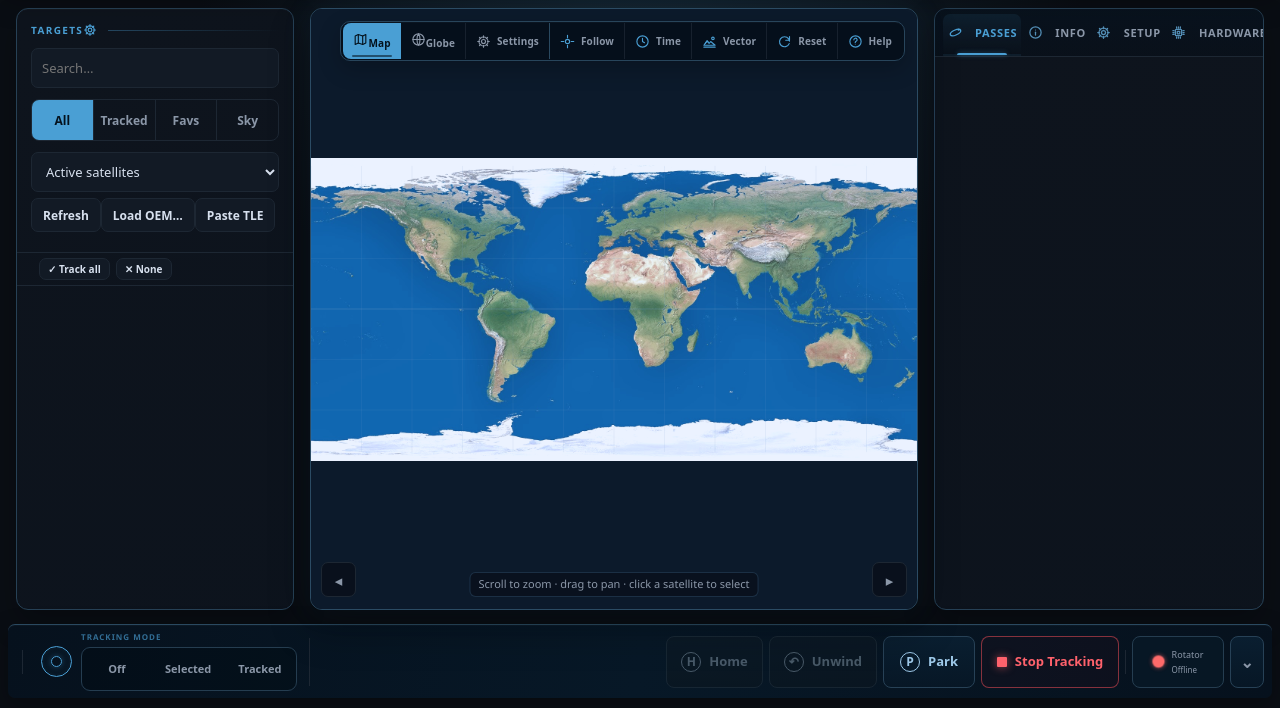
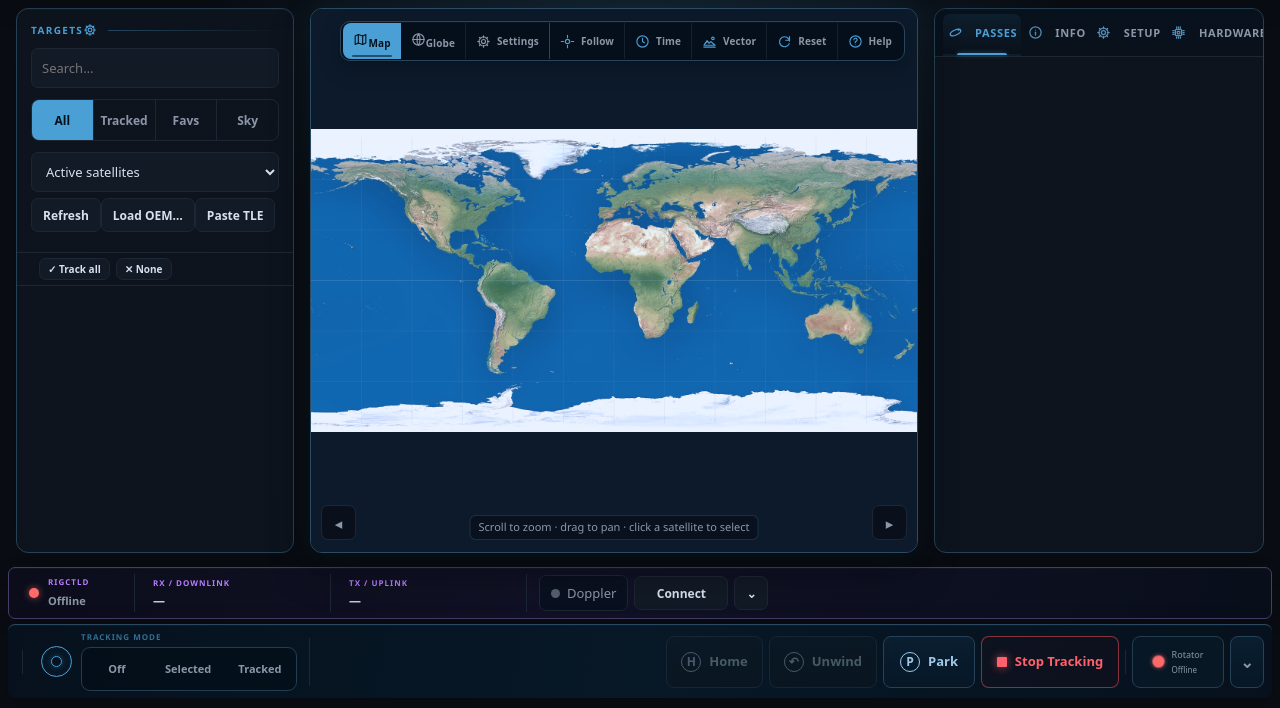
Before and after one commit to Pyrodrifter/SkyPhreak, a website built with Vite: page src/index.html in a window 1280 px wide. Shown: the part 92-800 px from the top of the page. Built offline with nearby package versions, Linux system fonts and the light colour scheme; what globe.gl, world-atlas would draw is missing.

Commit message:
Add collapsible rigctld control bar

```diff
--- a/src/core/store.js
+++ b/src/core/store.js
@@ -111,6 +111,7 @@ const DEFAULTS = {
   // uplinkHz, uplinkMode, invert, label }. Override the single global downlink so
   // each bird tunes to its own up/down pair. See core/radioProfiles.js.
   radioProfiles: {},
+  rigBarCollapsed: false,
 };
 
 const listeners = new Set();
--- a/src/main.js
+++ b/src/main.js
@@ -1515,6 +1515,7 @@ function driveHardware(frame, date, live = true) {
   const dopId = dopTarget && dopTarget.id;
   const profile = dopId ? resolveProfile(state.radioProfiles, dopId, state.hw.radio) : null;
   const tune = dopplerFactor != null ? radioTuning(profile, dopplerFactor) : null;
+  ui.setRadioTuning(tune);
   if (ui.hw.radFreqLive) {
     ui.hw.radFreqLive.innerHTML = '';
     if (tune) {
--- a/src/style.css
+++ b/src/style.css
@@ -993,6 +993,48 @@ html.ui-lg .mission-console {
 @media (max-width: 840px) { .mission-console .mission-metrics { display: none; } .mission-console .brand-logo { width: 42px; height: 42px; } .mission-console .brand-text small, .mission-target-kind { display: none; } }
 
 /* Mission-control footer: segmented instrument strip. */
+.mission-console .rigbar {
+  display: flex; align-items: center; gap: 6px; width: calc(100% - 16px); min-width: 0;
+  height: 52px; flex: 0 0 52px; margin: 0 8px 5px; padding: 6px 8px;
+  overflow: hidden; white-space: nowrap; color: var(--text-dim);
+  border: 1px solid color-mix(in srgb, #b77cff 26%, var(--line)); border-radius: 7px;
+  background: linear-gradient(100deg, #0b0d1b, #111226 48%, #090e1b);
+  box-shadow: inset 0 1px rgba(255,255,255,.025), 0 5px 16px rgba(0,0,0,.2);
+}
+.mission-console .rigbar-brand, .mission-console .rigbar-readout { display: flex; align-items: center; min-width: 0; height: 38px; padding: 0 12px; border-right: 1px solid var(--line); }
+.mission-console .rigbar-brand { gap: 9px; min-width: 118px; }
+.mission-console .rigbar-brand > div, .mission-console .rigbar-readout { flex-direction: column; align-items: flex-start; justify-content: center; }
+.mission-console .rigbar small { display: block; margin-bottom: 3px; color: #b77cff; font-size: 8px; font-weight: 800; letter-spacing: 1px; }
+.mission-console .rigbar-state { color: var(--text-dim); font-size: 11px; font-weight: 700; }
+.mission-console .rigbar-led { width: 10px; height: 10px; flex: 0 0 10px; border-radius: 50%; background: var(--danger); box-shadow: 0 0 7px color-mix(in srgb, var(--danger) 65%, transparent); }
+.mission-console .rigbar.connected .rigbar-led { background: var(--success); box-shadow: 0 0 8px color-mix(in srgb, var(--success) 70%, transparent); }
+.mission-console .rigbar.connected .rigbar-state { color: var(--success); }
+.mission-console .rigbar-readout { min-width: 190px; }
+.mission-console .rigbar-freq { overflow: hidden; max-width: 100%; color: var(--text); font-size: 12px; font-variant-numeric: tabular-nums; text-overflow: ellipsis; }
+.mission-console .rigbar-toggle { display: inline-flex; align-items: center; gap: 7px; min-height: 36px; padding: 0 11px; border: 1px solid var(--line); border-radius: 7px; background: rgba(8,17,31,.8); color: var(--text-dim); cursor: pointer; }
+.mission-console .rigbar-toggle-dot { width: 9px; height: 9px; border-radius: 50%; background: #556070; }
+.mission-console .rigbar-toggle.on { color: #d7c4ff; border-color: rgba(183,124,255,.48); }
+.mission-console .rigbar-toggle.on .rigbar-toggle-dot { background: #b77cff; box-shadow: 0 0 8px #b77cff; }
+.mission-console .rigbar-connect { min-width: 94px; min-height: 36px; }
+.mission-console .rigbar-collapse { display: inline-grid; place-items: center; min-width: 34px; width: 34px; min-height: 36px; padding: 0; }
+.mission-console .rigbar.collapsed { height: 36px; flex-basis: 36px; padding-top: 3px; padding-bottom: 3px; }
+.mission-console .rigbar.collapsed .rigbar-readout, .mission-console .rigbar.collapsed .rigbar-toggle, .mission-console .rigbar.collapsed .rigbar-connect { display: none; }
+.mission-console .rigbar.collapsed .rigbar-brand { height: 28px; border-right: 0; }
+@media (max-width: 900px) {
+  .mission-console .rigbar-tx { display: none; }
+  .mission-console .rigbar-readout { min-width: 160px; }
+}
+@media (max-width: 650px) {
+  .mission-console .rigbar-rx { flex: 1 1 auto; }
+  .mission-console .rigbar-brand { min-width: 96px; padding-left: 6px; padding-right: 6px; }
+  .mission-console .rigbar-toggle span:last-child { display: none; }
+  .mission-console .rigbar-toggle { padding: 0 9px; }
+  .mission-console .rigbar-connect { min-width: 76px; }
+}
+@media (max-width: 480px) {
+  .mission-console .rigbar-readout { display: none; }
+  .mission-console .rigbar .spacer { flex: 1; }
+}
 .mission-console .statusbar { width: calc(100% - 16px); min-width: 0; height: var(--mc-sb-h); gap: 6px; margin: 0 8px 10px; padding: 8px; flex-wrap: nowrap; overflow: hidden; border-color: color-mix(in srgb, var(--accent) 28%, var(--line)); border-radius: 7px; background: linear-gradient(100deg, #06111d, #071827 50%, #06111d); box-shadow: inset 0 1px rgba(255,255,255,.025), 0 8px 24px rgba(0,0,0,.28); }
 /* Two side-by-side zones (UTC | LOCAL). flex-direction is set explicitly — an older
    column rule once leaked in here and stacked the zones taller than the bar. */
--- a/src/views/ui.js
+++ b/src/views/ui.js
@@ -468,6 +468,40 @@ export function createUI(handlers) {
     class: 'btn sm sb-collapse', title: 'Collapse / expand the status bar',
     onclick: () => store.patch({ sbCollapsed: !store.get().sbCollapsed }),
   }, '⌄');
+  const rigRx = h('strong', { class: 'rigbar-freq' }, '—');
+  const rigTx = h('strong', { class: 'rigbar-freq' }, '—');
+  const rigState = h('span', { class: 'rigbar-state' }, 'Offline');
+  const rigDoppler = h('button', {
+    class: 'rigbar-toggle', type: 'button', role: 'switch', 'aria-checked': 'false',
+    onclick: () => store.patchIn('hw.radio', { doppler: !store.get().hw.radio.doppler }),
+  }, [h('span', { class: 'rigbar-toggle-dot' }), h('span', {}, 'Doppler')]);
+  const rigConnect = h('button', {
+    class: 'btn sm rigbar-connect', onclick: () => handlers.connectRadio(),
+  }, 'Connect');
+  const rigCollapse = h('button', {
+    class: 'btn sm rigbar-collapse', title: 'Collapse / expand rigctld controls',
+    onclick: () => store.patch({ rigBarCollapsed: !store.get().rigBarCollapsed }),
+  }, '⌄');
+  const rigbar = h('footer', { class: 'rigbar' }, [
+    h('div', { class: 'rigbar-brand' }, [h('span', { class: 'rigbar-led' }), h('div', {}, [h('small', {}, 'RIGCTLD'), rigState])]),
+    h('div', { class: 'rigbar-readout rigbar-rx' }, [h('small', {}, 'RX / DOWNLINK'), rigRx]),
+    h('div', { class: 'rigbar-readout rigbar-tx' }, [h('small', {}, 'TX / UPLINK'), rigTx]),
+    h('div', { class: 'spacer' }),
+    rigDoppler,
+    rigConnect,
+    rigCollapse,
+  ]);
+  function syncRigBar() {
+    const r = store.get().hw.radio;
+    const doppler = !!r.doppler;
+    rigDoppler.classList.toggle('on', doppler);
+    rigDoppler.setAttribute('aria-checked', doppler ? 'true' : 'false');
+    rigbar.classList.toggle('collapsed', !!store.get().rigBarCollapsed);
+    rigCollapse.textContent = store.get().rigBarCollapsed ? '⌃' : '⌄';
+    rigbar.title = `rigctld ${r.host}:${r.port}`;
+  }
+  store.subscribe(syncRigBar);
+  syncRigBar();
   const sbHomeBtn = h('button', {
     class: 'btn sm sb-rot-action sb-home',
     title: 'Home rotator: zero AZ at its manually centred position, seek the EL limit switch, then zero EL',
@@ -501,6 +535,9 @@ export function createUI(handlers) {
   function setStatus({ rotConnected, radConnected, tracking, slewing }) {
     sbRot.set(rotConnected);
     sbRad.set(radConnected);
+    rigbar.classList.toggle('connected', !!radConnected);
+    rigState.textContent = radConnected ? 'Connected' : 'Offline';
+    rigConnect.textContent = radConnected ? 'Disconnect' : 'Connect';
     const superrotReady = !!rotConnected && store.get().hw.rotator.protocol === 'superrot';
     sbHomeBtn.disabled = !superrotReady;
     sbUnwindBtn.disabled = !superrotReady;
@@ -533,6 +570,10 @@ export function createUI(handlers) {
     sbWrap.title = `Cable wrap: ${info.az.toFixed(0)}° from north (${t.toFixed(2)} turns). `
       + `Amber ≥ ${info.warn}°, red ≥ ${info.max}° — unwind manually.`;
   }
+  function setRadioTuning(info) {
+    rigRx.textContent = info?.downlinkTunedHz ? `${(info.downlinkTunedHz / 1e6).toFixed(5)} MHz${info.downlinkMode ? ` · ${info.downlinkMode}` : ''}` : '—';
+    rigTx.textContent = info?.uplinkTunedHz ? `${(info.uplinkTunedHz / 1e6).toFixed(5)} MHz${info.uplinkMode ? ` · ${info.uplinkMode}` : ''}` : '—';
+  }
 
   // Collapse/expand the side panels, and set the global UI size class.
   function applyLayout(state) {
@@ -547,6 +588,7 @@ export function createUI(handlers) {
     if (fieldBtn) fieldBtn.classList.toggle('active', !!state.fieldMode);
     followBtn.classList.toggle('active', !!state.followSat);
     statusbar.classList.toggle('collapsed', !!state.sbCollapsed);
+    rigbar.classList.toggle('collapsed', !!state.rigBarCollapsed);
     sbCollapseBtn.textContent = state.sbCollapsed ? '⌃' : '⌄';
     applyWakeLock(!!state.fieldMode);
   }
@@ -656,7 +698,7 @@ export function createUI(handlers) {
     return acts;
   }
 
-  app.append(topbar, h('div', { class: 'body' }, [sidebar, stage, rightpanel]), statusbar, helpOverlay, cmdOverlay);
+  app.append(topbar, h('div', { class: 'body' }, [sidebar, stage, rightpanel]), rigbar, statusbar, helpOverlay, cmdOverlay);
 
   /* ------------------------------ Rendering ------------------------------ */
   // A sat-like {noradId,name,line1,line2} for an id, from catalog or favorites.
@@ -1348,7 +1390,7 @@ export function createUI(handlers) {
     view2d, view3d,
     renderList, updateClock, updateInfo, updatePasses, setActiveView, setTleStamp, setStatus,
     setStaleIds, setTleStatus, syncAutoMode, setRotorConnected, applyLayout, updateSky, isSkyActive,
-    setCableWrap, setSpaceWeather, setReadiness,
+    setCableWrap, setRadioTuning, setSpaceWeather, setReadiness,
     hw: hwRefs,
   };
 }
```
